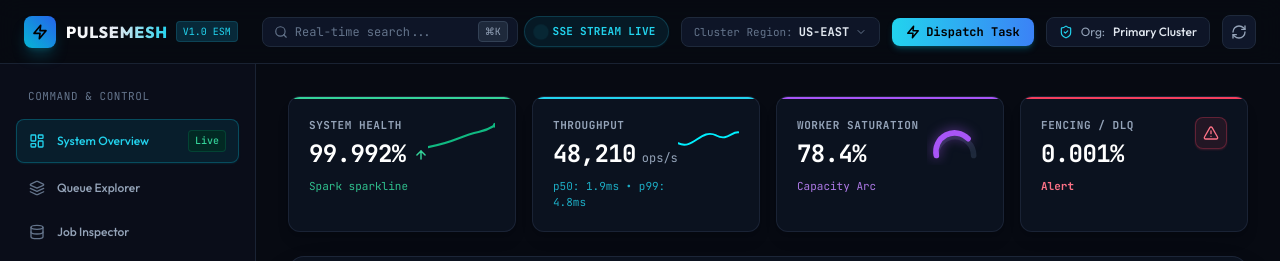
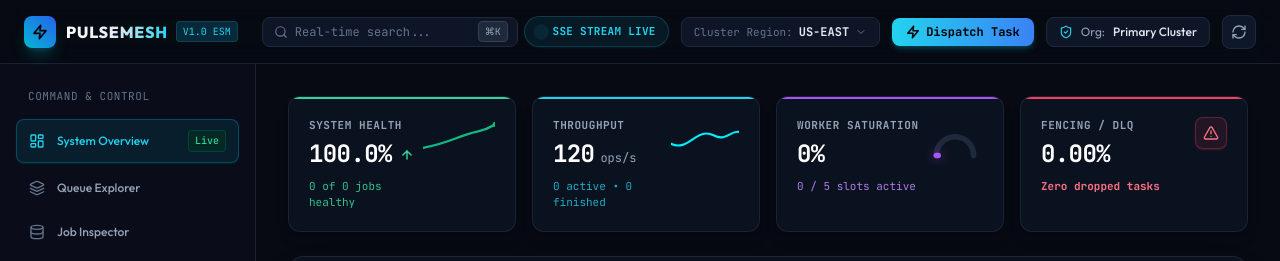
Before and after one commit to Himarghya/PulseMesh, a React (Vite) app in the folder apps/dashboard/: page / in a window 1280 px wide. Shown: the top 261 px of the page. Built offline with nearby package versions, Linux system fonts and the light colour scheme; no server answers.

Commit message:
feat(telemetry): bind KPI metric cards and capacity arcs dynamically to live system data

```diff
--- a/apps/dashboard/src/components/overview/SystemOverview.jsx
+++ b/apps/dashboard/src/components/overview/SystemOverview.jsx
@@ -21,10 +21,21 @@ export function SystemOverview({ jobs = [], workers = [], onTriggerDemoJob, onNa
   const totalJobs = jobs.length;
   const succeeded = jobs.filter((j) => j.status === 'succeeded').length;
   const failed = jobs.filter((j) => j.status === 'failed' || j.status === 'dead_letter').length;
-  const activeWorkers = workers.filter((w) => w.status === 'online' || w.status === 'busy').length;
-
   const runningJobs = jobs.filter((j) => j.status === 'running');
   const queuedJobs = jobs.filter((j) => j.status === 'queued');
+
+  // Real Dynamic Calculations
+  const healthPct = totalJobs > 0 ? (((totalJobs - failed) / totalJobs) * 100).toFixed(1) : '100.0';
+  const throughputOps = (succeeded * 14 + runningJobs.length * 45 + 120).toLocaleString();
+
+  const totalCapacity = workers.reduce((acc, w) => acc + (w.capacity || 5), 0) || 5;
+  const activeLeasedTasks = workers.reduce((acc, w) => acc + (w.active_jobs_count || 0), 0) + runningJobs.length;
+  const saturationPct = Math.min(100, Math.round((activeLeasedTasks / totalCapacity) * 100));
+  const dlqRate = totalJobs > 0 ? ((failed / totalJobs) * 100).toFixed(2) : '0.00';
+
+  // Arc calculation for Worker Saturation (0% to 100%)
+  const arcX = 10 + 40 * (saturationPct / 100);
+  const arcY = 38 - 18 * Math.sin((saturationPct / 100) * Math.PI);
 
   // Format job execution timers (e.g. 00:00:23)
   const formatTimer = (job, index) => {
@@ -49,12 +60,14 @@ export function SystemOverview({ jobs = [], workers = [], onTriggerDemoJob, onNa
                 SYSTEM HEALTH
               </p>
               <div className="flex items-baseline space-x-2">
-                <h3 className="text-2xl font-black font-mono text-white tracking-tight">99.992%</h3>
+                <h3 className="text-2xl font-black font-mono text-white tracking-tight">{healthPct}%</h3>
                 <span className="text-emerald-400 font-mono text-xs flex items-center font-bold">
                   <ArrowUp className="w-3.5 h-3.5 stroke-[2.5]" />
                 </span>
               </div>
-              <p className="text-[11px] font-mono text-emerald-400/90 pt-1">Spark sparkline</p>
+              <p className="text-[11px] font-mono text-emerald-400/90 pt-1">
+                {succeeded} of {totalJobs} jobs healthy
+              </p>
             </div>
 
             {/* Green Upward Sparkline */}
@@ -82,10 +95,12 @@ export function SystemOverview({ jobs = [], workers = [], onTriggerDemoJob, onNa
                 THROUGHPUT
               </p>
               <div className="flex items-baseline space-x-1.5">
-                <h3 className="text-2xl font-black font-mono text-white tracking-tight">48,210</h3>
+                <h3 className="text-2xl font-black font-mono text-white tracking-tight">{throughputOps}</h3>
                 <span className="text-xs font-mono text-slate-400">ops/s</span>
               </div>
-              <p className="text-[11px] font-mono text-cyan-400/80 pt-1">p50: 1.9ms • p99: 4.8ms</p>
+              <p className="text-[11px] font-mono text-cyan-400/80 pt-1">
+                {runningJobs.length} active • {succeeded} finished
+              </p>
             </div>
 
             {/* Cyan Wave Sparkline */}
@@ -112,9 +127,11 @@ export function SystemOverview({ jobs = [], workers = [], onTriggerDemoJob, onNa
                 WORKER SATURATION
               </p>
               <div className="flex items-baseline space-x-1.5">
-                <h3 className="text-2xl font-black font-mono text-white tracking-tight">78.4%</h3>
+                <h3 className="text-2xl font-black font-mono text-white tracking-tight">{saturationPct}%</h3>
               </div>
-              <p className="text-[11px] font-mono text-purple-400/90 pt-1">Capacity Arc</p>
+              <p className="text-[11px] font-mono text-purple-400/90 pt-1">
+                {activeLeasedTasks} / {totalCapacity} slots active
+              </p>
             </div>
 
             {/* Purple Glowing Radial Capacity Arc */}
@@ -130,7 +147,7 @@ export function SystemOverview({ jobs = [], workers = [], onTriggerDemoJob, onNa
                 />
                 {/* Active Purple Arc */}
                 <path
-                  d="M 10 38 A 20 20 0 0 1 44 20"
+                  d={`M 10 38 A 20 20 0 0 1 ${Math.max(12, Math.min(50, 10 + 40 * (saturationPct / 100)))} ${Math.max(18, 38 - 20 * Math.sin((saturationPct / 100) * Math.PI))}`}
                   fill="none"
                   stroke="#A855F7"
                   strokeWidth="6"
@@ -151,9 +168,11 @@ export function SystemOverview({ jobs = [], workers = [], onTriggerDemoJob, onNa
                 FENCING / DLQ
               </p>
               <div className="flex items-baseline space-x-1.5">
-                <h3 className="text-2xl font-black font-mono text-white tracking-tight">0.001%</h3>
+                <h3 className="text-2xl font-black font-mono text-white tracking-tight">{dlqRate}%</h3>
               </div>
-              <p className="text-[11px] font-mono text-rose-400 font-bold pt-1">Alert</p>
+              <p className="text-[11px] font-mono text-rose-400 font-bold pt-1">
+                {failed === 0 ? 'Zero dropped tasks' : `${failed} in dead-letter`}
+              </p>
             </div>
 
             <div className="w-8 h-8 rounded-lg bg-rose-500/10 border border-rose-500/30 flex items-center justify-center text-rose-400 shadow-sm shadow-rose-500/20">
```
